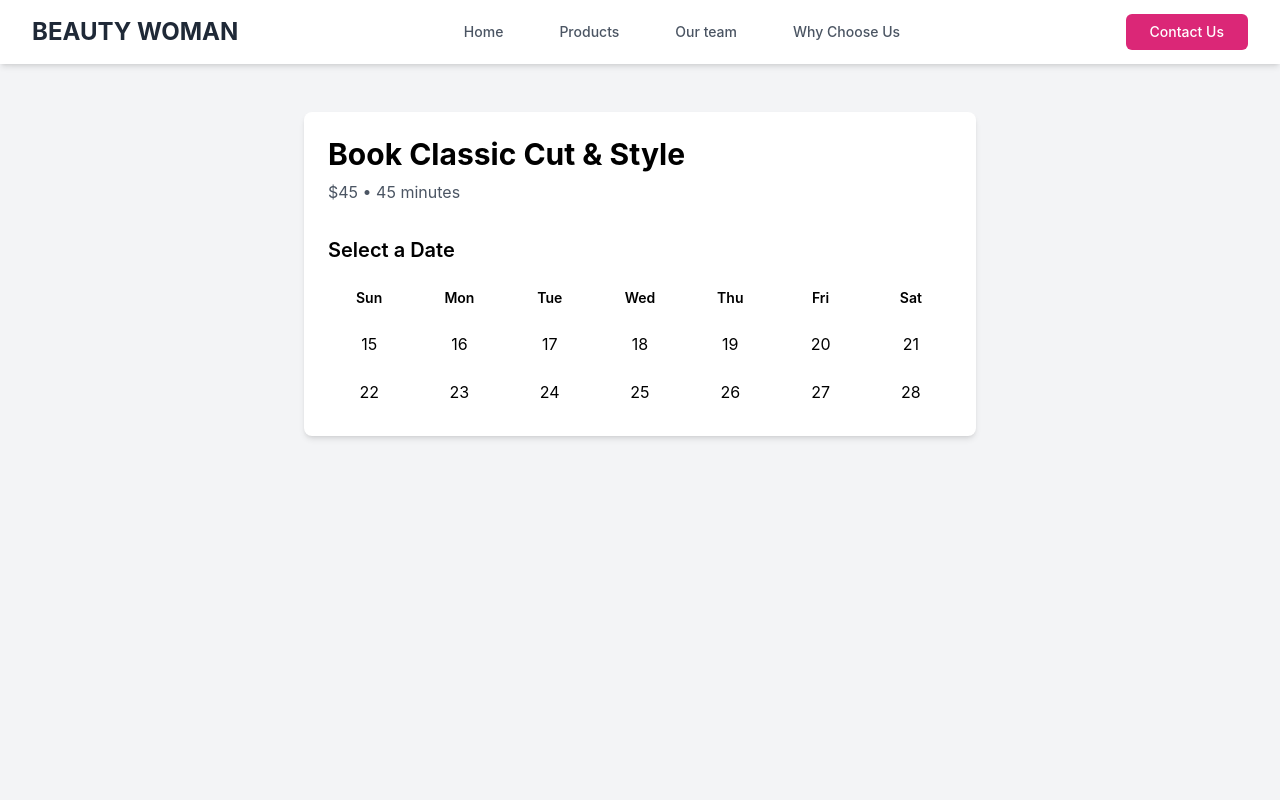
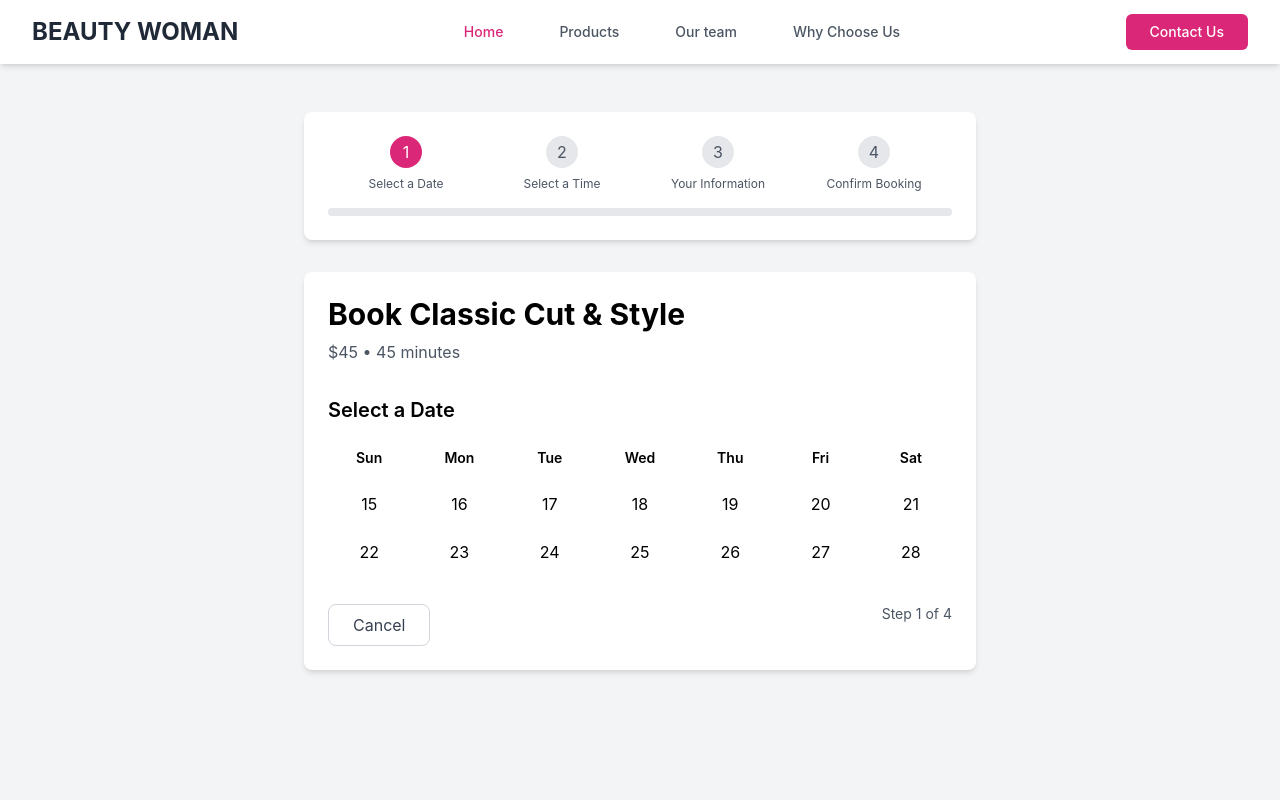
Before and after one commit to Armel-Jordan/haircut-website, a React (Create React App) app: page /booking/1 in a window 1280 px wide. Shown: the top 800 px of the page. Built offline with nearby package versions, Linux system fonts and the light colour scheme.

Commit message:
retour en arriere sur le cote service

```diff
--- a/src/booking/bookingPage.component.tsx
+++ b/src/booking/bookingPage.component.tsx
@@ -6,7 +6,7 @@ import BookingForm from './bookingForm/bookingForm.component';
 import { hairstyles } from './hairstyleList/hairstyles.component';
 import { TimeSlot, BookingFormData } from './types/index.component';
 
- const BookingPage =() => {
+const BookingPage = () => {
   const { id } = useParams<{ id: string }>();
   const navigate = useNavigate();
   const hairstyle = hairstyles.find(h => h.id === Number(id));
@@ -14,6 +14,7 @@ import { TimeSlot, BookingFormData } from './types/index.component';
   const [step, setStep] = useState(1);
   const [selectedDate, setSelectedDate] = useState<Date | null>(null);
   const [selectedTime, setSelectedTime] = useState<string | null>(null);
+  const [formData, setFormData] = useState<BookingFormData | null>(null);
 
   // Mock time slots - in a real app, these would come from an API
   const [timeSlots] = useState<TimeSlot[]>([
@@ -32,25 +33,78 @@ import { TimeSlot, BookingFormData } from './types/index.component';
     }
   }, [hairstyle, navigate]);
 
-  const handleBookingSubmit = (formData: BookingFormData) => {
-    // Here you would typically send the booking data to your backend
-    console.log('Booking submitted:', {
+  const handleBookingSubmit = (data: BookingFormData) => {
+    setFormData(data);
+    setStep(4); // Aller à l'étape de confirmation
+  };
+
+  const handleConfirmBooking = () => {
+    // Ici vous enverriez normalement les données à votre backend
+    console.log('Booking confirmed:', {
       hairstyle,
       date: selectedDate,
       time: selectedTime,
       ...formData
     });
 
-    // Navigate to a confirmation page or show a success message
+    // Naviguer vers une page de confirmation ou afficher un message de succès
     alert('Booking confirmed! Thank you for choosing our salon.');
     navigate('/');
+  };
+
+  const handleBack = () => {
+    if (step > 1) {
+      setStep(step - 1);
+    } else {
+      navigate('/services');
+    }
+  };
+
+  const getStepTitle = (stepNumber: number) => {
+    switch (stepNumber) {
+      case 1:
+        return 'Select a Date';
+      case 2:
+        return 'Select a Time';
+      case 3:
+        return 'Your Information';
+      case 4:
+        return 'Confirm Booking';
+      default:
+        return '';
+    }
   };
 
   if (!hairstyle) return null;
 
   return (
     <div className="min-h-screen bg-gray-100 py-12 px-4">
-      <div className="max-w-2xl mx-auto bg-white rounded-lg shadow-md p-6">
+      <div className="max-w-2xl mx-auto">
+        {/* Progress Bar */}
+        <div className="mb-8 bg-white rounded-lg shadow-md p-6">
+          <div className="flex justify-between items-center mb-4">
+            {[1, 2, 3, 4].map((stepNumber) => (
+              <div key={stepNumber} className="flex flex-col items-center flex-1">
+                <div className={`w-8 h-8 rounded-full flex items-center justify-center mb-2
+                  ${step >= stepNumber ? 'bg-pink-600 text-white' : 'bg-gray-200 text-gray-600'}`}>
+                  {stepNumber}
+                </div>
+                <div className="text-xs text-center text-gray-600">
+                  {getStepTitle(stepNumber)}
+                </div>
+              </div>
+            ))}
+          </div>
+          <div className="relative h-2 bg-gray-200 rounded">
+            <div
+              className="absolute h-full bg-pink-600 rounded transition-all duration-300"
+              style={{ width: `${((step - 1) / 3) * 100}%` }}
+            />
+          </div>
+        </div>
+
+        {/* Main Content */}
+        <div className="bg-white rounded-lg shadow-md p-6">
           <div className="mb-8">
             <h1 className="text-3xl font-bold mb-2">Book {hairstyle.name}</h1>
             <p className="text-gray-600">${hairstyle.price} • {hairstyle.duration} minutes</p>
@@ -90,6 +144,60 @@ import { TimeSlot, BookingFormData } from './types/index.component';
                 <BookingForm onSubmit={handleBookingSubmit} />
               </div>
             )}
+
+            {step === 4 && (
+              <div>
+                <h2 className="text-xl font-semibold mb-4">Confirm Your Booking</h2>
+                <div className="space-y-4 mb-6">
+                  <div className="bg-gray-50 p-4 rounded-lg">
+                    <h3 className="font-semibold mb-2">Selected Service</h3>
+                    <p>{hairstyle.name} - ${hairstyle.price}</p>
+                    <p className="text-gray-600">{hairstyle.duration} minutes</p>
+                  </div>
+                  <div className="bg-gray-50 p-4 rounded-lg">
+                    <h3 className="font-semibold mb-2">Date & Time</h3>
+                    <p>{selectedDate?.toLocaleDateString()}</p>
+                    <p>{selectedTime}</p>
+                  </div>
+                  {formData && (
+                    <div className="bg-gray-50 p-4 rounded-lg">
+                      <h3 className="font-semibold mb-2">Your Information</h3>
+                      <p>{formData.firstName} {formData.lastName}</p>
+                      <p>{formData.email}</p>
+                      <p>{formData.phone}</p>
+                      {formData.notes && (
+                        <div className="mt-2">
+                          <p className="font-semibold">Notes:</p>
+                          <p>{formData.notes}</p>
+                        </div>
+                      )}
+                    </div>
+                  )}
+                </div>
+                <button
+                  onClick={handleConfirmBooking}
+                  className="w-full bg-pink-600 text-white py-3 px-4 rounded-lg hover:bg-pink-700 transition-colors"
+                >
+                  Confirm Booking
+                </button>
+              </div>
+            )}
+          </div>
+
+          {/* Navigation Buttons */}
+          <div className="mt-8 flex justify-between">
+            <button
+              onClick={handleBack}
+              className="px-6 py-2 border border-gray-300 rounded-lg text-gray-700 hover:bg-gray-50 transition-colors"
+            >
+              {step === 1 ? 'Cancel' : 'Back'}
+            </button>
+            {step < 4 && (
+              <div className="text-sm text-gray-600">
+                Step {step} of 4
+              </div>
+            )}
+          </div>
         </div>
       </div>
     </div>
--- a/src/navigation/navigation.component.jsx
+++ b/src/navigation/navigation.component.jsx
@@ -1,17 +1,44 @@
-import React from 'react';
+import React, { useState, useEffect } from 'react';
 import { useNavigate, useLocation } from 'react-router-dom';
 
 const Navigation = () => {
   const navigate = useNavigate();
   const location = useLocation();
+  const [isMenuOpen, setIsMenuOpen] = useState(false);
+  const [activeSection, setActiveSection] = useState('home');
+
+  // Fonction pour détecter la section active lors du scroll
+  useEffect(() => {
+    const handleScroll = () => {
+      if (location.pathname !== '/') return;
+
+      const sections = ['home', 'products', 'team', 'why-choose-us', 'contact'];
+      const scrollPosition = window.scrollY + 100; // Offset pour la navigation fixe
+
+      for (const section of sections) {
+        const element = document.getElementById(`${section}-top`);
+        if (element) {
+          const offsetTop = element.offsetTop;
+          const offsetBottom = offsetTop + element.offsetHeight;
+
+          if (scrollPosition >= offsetTop && scrollPosition < offsetBottom) {
+            setActiveSection(section);
+            break;
+          }
+        }
+      }
+    };
+
+    window.addEventListener('scroll', handleScroll);
+    return () => window.removeEventListener('scroll', handleScroll);
+  }, [location.pathname]);
 
   const handleNavClick = (e, id) => {
     e.preventDefault();
+    setIsMenuOpen(false); // Fermer le menu mobile après un clic
 
-    // Si on n'est pas sur la page d'accueil, rediriger d'abord
     if (location.pathname !== '/') {
       navigate('/');
-      // Attendre que la navigation soit terminée avant de scroller
       setTimeout(() => {
         const element = document.getElementById(`${id}-top`);
         if (element) {
@@ -22,7 +49,6 @@ const Navigation = () => {
         }
       }, 100);
     } else {
-      // Si on est déjà sur la page d'accueil, juste scroller
       const element = document.getElementById(`${id}-top`);
       if (element) {
         element.scrollIntoView({
@@ -34,17 +60,23 @@ const Navigation = () => {
   };
 
   const handleLogoClick = () => {
-    // Si on est déjà sur la page d'accueil, scroll vers le haut
+    setIsMenuOpen(false); // Fermer le menu mobile après un clic
     if (location.pathname === '/') {
       window.scrollTo({
         top: 0,
         behavior: 'smooth'
       });
     } else {
-      // Sinon, rediriger vers l'accueil
       navigate('/');
     }
   };
+
+  const navLinks = [
+    { id: 'home', label: 'Home' },
+    { id: 'products', label: 'Products' },
+    { id: 'team', label: 'Our team' },
+    { id: 'why-choose-us', label: 'Why Choose Us' }
+  ];
 
   return (
     <nav className="bg-white shadow-md fixed w-full z-50">
@@ -56,48 +88,100 @@ const Navigation = () => {
           >
             BEAUTY WOMAN
           </div>
+
+          {/* Menu pour écrans moyens et grands */}
           <div className="hidden md:flex space-x-8">
-            <a href="#home"
-               onClick={(e) => {
-                 e.preventDefault();
-                 if (location.pathname === '/') {
-                   window.scrollTo({
-                     top: 0,
-                     behavior: 'smooth'
-                   });
-                 } else {
-                   navigate('/');
-                 }
-               }}
-               className="text-gray-600 hover:text-gray-900 px-3 py-2 rounded-md text-sm font-medium"
-            >
-              Home
-            </a>
-            <a href="#products"
-               onClick={(e) => handleNavClick(e, 'products')}
-               className="text-gray-600 hover:text-gray-900 px-3 py-2 rounded-md text-sm font-medium"
-            >
-              Products
-            </a>
-            <a href="#team"
-               onClick={(e) => handleNavClick(e, 'team')}
-               className="text-gray-600 hover:text-gray-900 px-3 py-2 rounded-md text-sm font-medium"
-            >
-              Our team
-            </a>
-            <a href="#why-choose-us"
-               onClick={(e) => handleNavClick(e, 'why-choose-us')}
-               className="text-gray-600 hover:text-gray-900 px-3 py-2 rounded-md text-sm font-medium"
-            >
-              Why Choose Us
-            </a>
+            {navLinks.map(link => (
+              <a
+                key={link.id}
+                href={`#${link.id}`}
+                onClick={(e) => link.id === 'home'
+                  ? (e.preventDefault(), location.pathname === '/'
+                      ? window.scrollTo({ top: 0, behavior: 'smooth' })
+                      : navigate('/'))
+                  : handleNavClick(e, link.id)
+                }
+                className={`px-3 py-2 rounded-md text-sm font-medium transition-colors
+                  ${activeSection === link.id
+                    ? 'text-pink-600 hover:text-pink-700'
+                    : 'text-gray-600 hover:text-gray-900'
+                  }
+                  ${location.pathname === '/' ? 'cursor-pointer' : ''}
+                `}
+              >
+                {link.label}
+              </a>
+            ))}
           </div>
+
+          {/* Bouton Contact */}
           <button
-            className="bg-pink-600 text-white px-6 py-2 rounded-md text-sm font-medium hover:bg-pink-700 transition-colors"
+            className="hidden md:block bg-pink-600 text-white px-6 py-2 rounded-md text-sm font-medium hover:bg-pink-700 transition-colors"
             onClick={(e) => handleNavClick(e, 'contact')}
           >
             Contact Us
           </button>
+
+          {/* Bouton menu mobile */}
+          <button
+            onClick={() => setIsMenuOpen(!isMenuOpen)}
+            className="md:hidden p-2 rounded-md text-gray-600 hover:text-gray-900 hover:bg-gray-100 focus:outline-none"
+          >
+            <svg
+              className="h-6 w-6"
+              fill="none"
+              viewBox="0 0 24 24"
+              stroke="currentColor"
+            >
+              {isMenuOpen ? (
+                <path
+                  strokeLinecap="round"
+                  strokeLinejoin="round"
+                  strokeWidth={2}
+                  d="M6 18L18 6M6 6l12 12"
+                />
+              ) : (
+                <path
+                  strokeLinecap="round"
+                  strokeLinejoin="round"
+                  strokeWidth={2}
+                  d="M4 6h16M4 12h16M4 18h16"
+                />
+              )}
+            </svg>
+          </button>
+        </div>
+
+        {/* Menu mobile */}
+        <div className={`md:hidden ${isMenuOpen ? 'block' : 'hidden'}`}>
+          <div className="px-2 pt-2 pb-3 space-y-1">
+            {navLinks.map(link => (
+              <a
+                key={link.id}
+                href={`#${link.id}`}
+                onClick={(e) => link.id === 'home'
+                  ? (e.preventDefault(), location.pathname === '/'
+                      ? window.scrollTo({ top: 0, behavior: 'smooth' })
+                      : navigate('/'))
+                  : handleNavClick(e, link.id)
+                }
+                className={`block px-3 py-2 rounded-md text-base font-medium transition-colors
+                  ${activeSection === link.id
+                    ? 'text-pink-600 bg-gray-50'
+                    : 'text-gray-600 hover:bg-gray-50 hover:text-gray-900'
+                  }
+                `}
+              >
+                {link.label}
+              </a>
+            ))}
+            <button
+              className="w-full text-left px-3 py-2 rounded-md text-base font-medium text-white bg-pink-600 hover:bg-pink-700 transition-colors"
+              onClick={(e) => handleNavClick(e, 'contact')}
+            >
+              Contact Us
+            </button>
+          </div>
         </div>
       </div>
     </nav>
```
Lines whose indentation alone changed are shown as unchanged.
